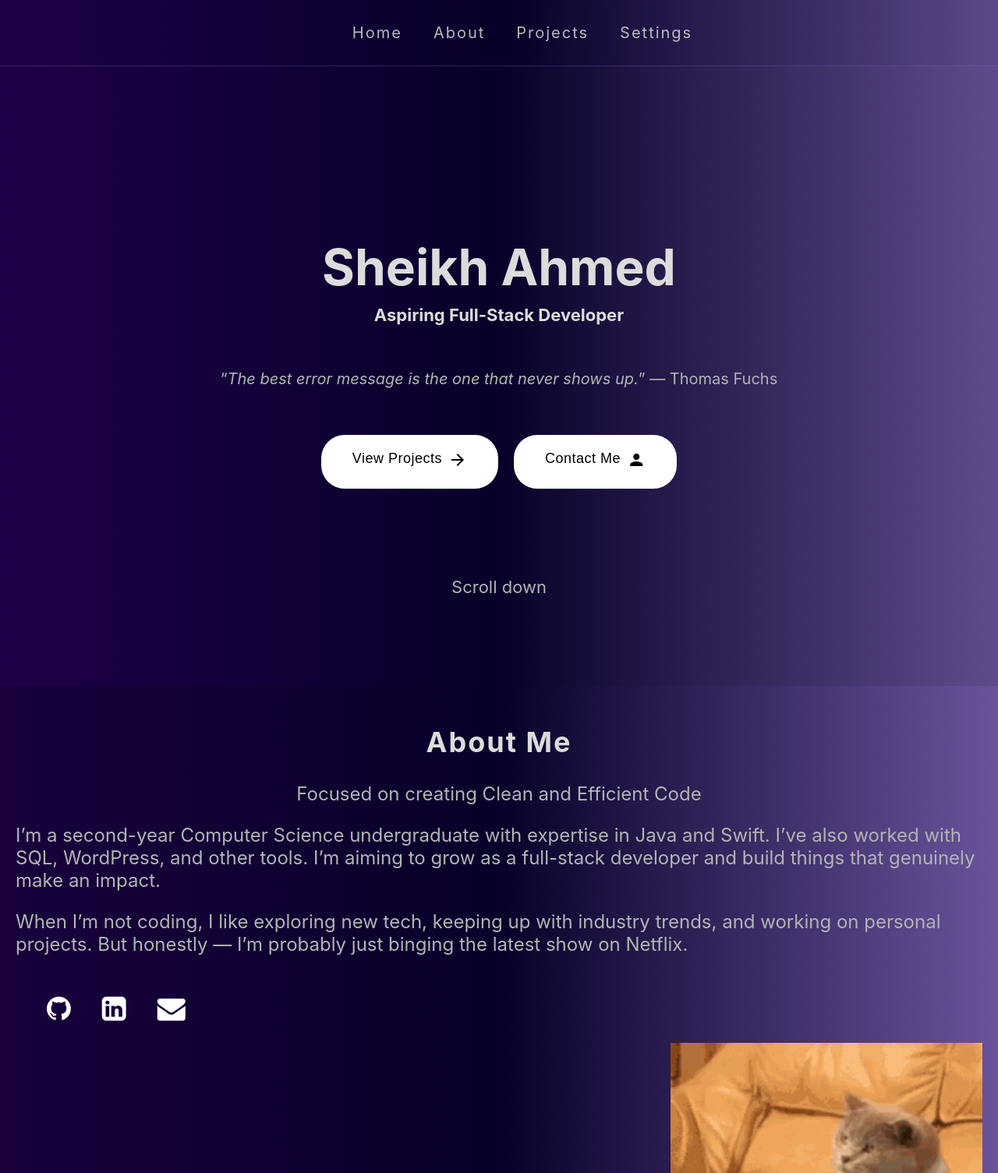
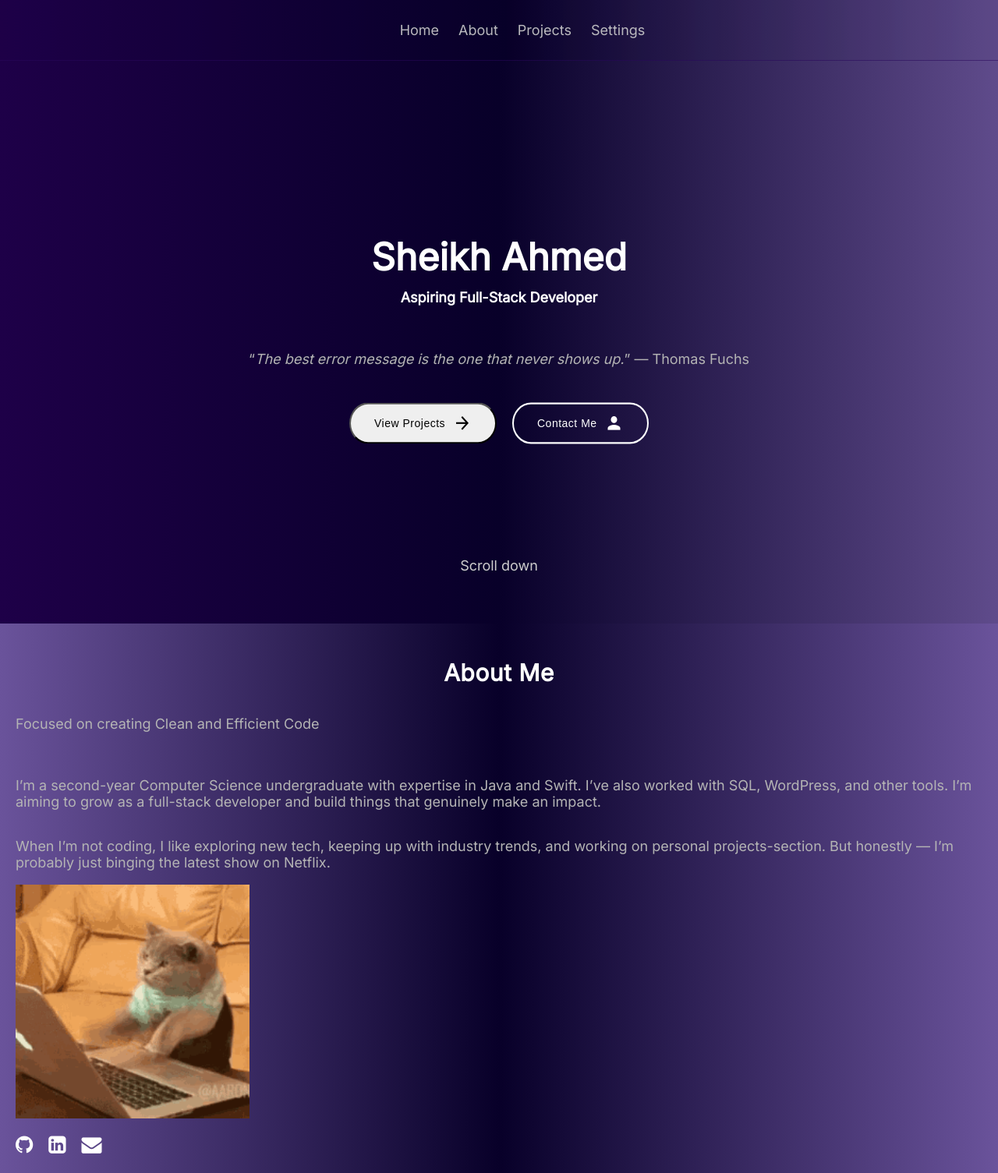
Before and after one commit to sakey01/Portfolio, a plain HTML site: page index.html in a window 1280 px wide. Shown: the top 1505 px of the page at 78% size. Drawn offline with Linux system fonts and the light colour scheme.

Commit message:
ui changes

```diff
--- a/index.html
+++ b/index.html
@@ -1,90 +1,84 @@
 <!DOCTYPE html>
-
 <head>
-    <meta charset="UTF-8" />
-    <title>Sheikh Ahmed</title> <!--Webpage name-->
+    <meta charset="UTF-8">
+    <meta name="viewport" content="width=device-width, initial-scale=1.0">
     <meta name="description" content="Sheikh's Portfolio with projects">
-    <meta name="viewport" content="width=device-width, initial-scale=1" />
-    <link rel="stylesheet" href="main.css" /> <!--CSS file-->
+    <title>Portfolio</title>
+    <link rel="stylesheet" href="styles.css"> <!--CSS file -->
+    <script src="index.js"></script> <!--JS file-->
+    <link href="https://fonts.googleapis.com/css2?family=Inter&display=swap" rel="stylesheet">
     <link rel="stylesheet" href="https://fonts.googleapis.com/icon?family=Material+Icons">  <!--Google icons-->
-    <link href="https://fonts.googleapis.com/css2?family=Roboto&display=swap" rel="stylesheet" />  <!--Roboto font-->
     <link rel="stylesheet" href="https://cdnjs.cloudflare.com/ajax/libs/font-awesome/4.7.0/css/font-awesome.min.css"> <!--Font awesome icons-->
+    <link rel="stylesheet" href="styles.css"> <!-- optional CSS file -->
 </head>
 
 <body>
     <header>
-        <!-- Navigation bar -->
+
         <nav>
-            <ul class="nav-list">
-                <li><a href="#" class="nav-links">Home</a></li>
-                <li><a href="#about-me" class="nav-links">About</a></li>
-                <li><a href="#projects" class="nav-links">Projects</a></li>
-                <li><a href="#" class="nav-links">Settings</a></li>
+            <ul class="nav-menu">
+                <li><a href="#" class="nav-group">Home</a></li>
+                <li><a href="#about-details" class="nav-group">About</a></li>
+                <li><a href="#projects-section" class="nav-group">Projects</a></li>
+                <li><a href="#" class="nav-group">Settings</a></li>
             </ul>
         </nav>
     </header>
 
     <main>
-        <section class="viewport">
-        <!-- Name, title, and quote -->
-            <section class="center-box">
-                <!--Full Name-->
-                <h1 id="my-name">Sheikh Ahmed</h1>
-                <!--Profession-->
-                <h4 class="description">Aspiring Full-Stack Developer</h4>
-                <p id="about">
-                    <!--Quote-->
-                    <q><i>The best error message is the one that never shows up.</i></q> — Thomas Fuchs
+        <section class="viewport center-page">
+            <section class="centered-content">
+            <!--Hero Section-->
+                <h1 id="hero-title">Sheikh Ahmed</h1>
+                <h4 class="hero-description">Aspiring Full-Stack Developer</h4>
+                <p id="about" class="grey-text">
+                    <q><i >The best error message is the one that never shows up.</i></q> — Thomas Fuchs
                 </p>
             </section>
-            <!-- Two buttons -->
-            <section class="button-list">
-                <button class="mybuttons" id="projects-button" onclick="location.href='#projects'">View Projects<span><i class="material-icons">arrow_forward</i></span></button>
-                <button class="mybuttons" id="contact-me-button" onclick="location.href='#contacts'">Contact Me<span><i class="material-icons">person</i></button>
+            <section class="button-group">
+            <!-- Button section -->
+                <button onclick="location.href='#projects-section'">View Projects<i class="material-icons">arrow_forward</i></button>
+                <button id="contact-me-button" onclick="location.href='#contacts'">Contact Me<i class="material-icons">person</i></button>
             </section>
         </section>
         <!-- Scroll down prompt -->
-        <section class="center-box">
-            <a href="#about-me" id="scroll-down" class="scroll-link">Scroll down</a>
+        <section class="centered-content">
+            <a href="#about-details" id="scroll-down">Scroll down</a>
         </section>
 
-
-        <!-- About me section -->
-        <section id="about-me" class="alt-background scroll-anchor page-section">
-            <div class="left-block">
-                <h2 class="sub-headings">About Me</h2>
-                <p class="paragraph-text description">Focused on creating Clean and Efficient Code</p>
-                <!--Who I am-->
-                <p class="paragraph-text">
+        <!-- About section -->
+        <section class="alt-bg scroll-anchor page-section grey-text split-container">
+            <div class="left-container">
+                <h2 class="section-title">About Me</h2>
+                <p class="section-text hero-description">Focused on creating Clean and Efficient Code</p>
+                <p class="section-text ">
                     I’m a second-year Computer Science undergraduate with expertise in Java and Swift. I’ve also worked with SQL, WordPress, and other tools.
                     I’m aiming to grow as a full-stack developer and build things that genuinely make an impact.
                 </p>
-                <!--Hobbies and Interests-->
-                <p class="paragraph-text">
-                    When I’m not coding, I like exploring new tech, keeping up with industry trends, and working on personal projects.
+                <p class="section-text">
+                    When I’m not coding, I like exploring new tech, keeping up with industry trends, and working on personal projects-section.
                     But honestly — I’m probably just binging the latest show on Netflix.
                 </p>
             </div>
-            <!--Socials-->
-            <ul class="icons-list right-block">
-                <li><a href="https://github.com/sakey01" id="github-icon" class="icons-display"><i class="fa fa-github"></i></a></li>
-                <li><a href="https://www.linkedin.com/feed/" id="linkedin-icon" class="icons-display"><i class="fa fa-linkedin-square"></i></a></li>
-                <li><a href="" id="mail-icon" class="icons-display"><i class="fa fa-envelope"></i></a></li>
-            </ul>
-            <div>
-                <img src="codinggif.gif" alt="coding cat">
+
+            <div class="right-container">
+                <img src="codinggif.gif" alt="coding cat" class="centered-content">
+                <ul class="icons-list right-block">
+                    <li><a href="https://github.com/sakey01" id="github-icon" class="icons-display"><i class="fa fa-github"></i></a></li>
+                    <li><a href="https://www.linkedin.com/feed/" id="linkedin-icon" class="icons-display"><i class="fa fa-linkedin-square"></i></a></li>
+                    <li><a href="mailto:sheikh36ahmed@gamil.com" id="mail-icon" class="icons-display"><i class="fa fa-envelope"></i></a></li>
+                </ul>
             </div>
         </section>
 
-
         <!-- Projects section -->
-        <section id="projects" class="scroll-anchor page-section">
-            <h2 class="sub-headings">Projects</h2>
-            <p class="paragraph-text">
-                Here are some of the projects I've worked on, showcasing my skills in web development and software
+        <section id="projects-section" class="scroll-anchor page-section">
+            <h2 class="section-title">Projects</h2>
+            <p class="section-text">
+                Here are some of the projects-section I've worked on, showcasing my skills in web development and software
                 engineering.
             </p>
-            <ul class="paragraph-text">
+            <ul class="section-text">
                 <li><strong>Portfolio Website:</strong> A responsive website built with HTML, CSS, and JavaScript to
                     showcase my skills and work.</li>
                 <li><strong>Task Manager App:</strong> A Swift-based iOS app for managing daily tasks and reminders.</li>
@@ -95,13 +89,13 @@
     </main>
 
 
-    <!-- Contact info + more -->
     <footer>
+        <!-- Contact section-->
         <section id="contacts" class="alt-background scroll-anchor page-section">
-            <h2 class="sub-headings">Contacts</h2>
-            <p class="description">Let's work together</p>
+            <h2 class="section-title">Contacts</h2>
+            <p class="hero-description">Let's work together</p>
             <h3>Get in Touch</h3>
-            <p class="paragraph-text">If you have a project in mind and want someone to help, I'm more than happy to look in
+            <p class="section-text">If you have a project in mind and want someone to help, I'm more than happy to look in
                 to it. Feel free to shoot me a email
             </p>
             <!--Socials-->
@@ -112,10 +106,10 @@
             </ul>
             <!--Input field-->
             <form action="/submit" method="POST">
-                <input type="text" name="fname" placeholder="Your Name" id="input-name" class="input-box" required>
-                <input type="email" name="email" placeholder="Your Email" id="input-email" class="input-box" required>
-                <input type="text" name="message" placeholder="Your Message" id="input-message" class="input-box" required>
-                <button id="submit-form-button" class="">Send Message<span><i id="paper-plane" class="fa fa-paper-plane"></i></span></i></button>
+                <input type="text" name="fname" placeholder="Your Name" id="input-name" class="form-field" required>
+                <input type="email" name="email" placeholder="Your Email" id="input-email" class="form-field" required>
+                <input type="text" name="message" placeholder="Your Message" id="message-box" class="form-field" required>
+                <button id="submit-btn" class="">Send Message<i id="paper-plane" class="fa fa-paper-plane"></i></i></button>
             </form>
         </section>
     </footer>
--- /dev/null
+++ b/index.js
@@ -0,0 +1,9 @@
+function greet(){
+ console.log('hello guys');
+}
+
+function add(n) {
+    return n*n;
+}
+
+console.log(square(3));
--- /dev/null
+++ b/styles.css
@@ -0,0 +1,181 @@
+html {
+  scroll-behavior: smooth;
+}
+
+body {
+  margin: 0px;
+  font-family: 'Inter', sans-serif;
+  color: rgb(255, 255, 255);
+  background: linear-gradient(to left, #5F4B8B, #080029, #1e0048);
+  font-size: 18px;
+}
+
+nav {
+  position: fixed;
+  width: 100%;
+  display: flex;
+  justify-content: center;
+  background: linear-gradient(to left, #5F4B8B, #080029, #1e0048);
+  opacity: 90%;
+  z-index: 1000;
+  border-bottom: 0.5px solid rgba(43, 9, 94, 0.6);
+  padding: 10px;
+}
+
+.nav-menu {
+  list-style: none;
+  display: flex;
+  justify-content: center;
+  gap: 25px;
+}
+
+a {
+  color: rgb(205, 205, 205);
+  text-decoration: none;
+}
+
+a:hover {
+  color: white;
+}
+
+.viewport {
+  height: 100vh;
+  position: relative;
+  top: 25vh;
+}
+
+.centered-content {
+  display: flex;
+  flex-direction: column;
+  align-items: center;
+  justify-content: center;
+}
+
+#hero-title {
+  font-size: 48px;
+  margin: 100px 0 0 0;
+}
+
+.hero-description {
+  margin-top: 12px;
+  margin-bottom: 40px;
+}
+
+#about-section {
+  margin-top: 4vw;
+  color: rgb(180, 180, 180);
+  text-align: center;
+}
+
+.button-group {
+  display: flex;
+  justify-content: center;
+  gap: 20px;
+  text-align: center;
+  margin-top: 30px;
+}
+
+button {
+  display: inline-flex;
+  align-items: center;
+  padding: 10px 30px 10px 30px;
+  border-radius: 40px;
+  font-size: 14px;
+  cursor: pointer;
+  letter-spacing: 0.5px;
+  transform: scaleY(1.1);
+  gap: 10px;
+}
+
+button:hover {
+  background-color: #d4d4d4;
+  transition: width 2s;
+}
+
+#contact-me-button {
+  background: transparent;
+  border-style: solid;
+  border-color: white;
+  border-width: 2px;
+  color: white;
+}
+
+#scroll-down {
+  position: absolute;
+  bottom: 8vh;
+}
+
+.alt-bg {
+  background: linear-gradient(to left, #6a539b, #080029, #6a539b);
+}
+
+.scroll-anchor {
+  scroll-margin-top: 80px;
+}
+
+.page-section {
+  display: grid;
+  flex-direction: column;
+  justify-content: center;
+  padding: 20px;
+}
+
+.left-container, .right-container {
+  flex: 1;
+  display: flex;
+  flex-direction: column;
+  justify-content: left;
+}
+
+.section-title {
+  font-size: 30px;
+  text-align: center;
+  letter-spacing: 0.5px;
+  color: white;
+}
+
+.grey-text {
+  color: rgb(180, 180, 180);
+}
+
+.icons-display {
+  color: white;
+  font-size: 26px;
+  margin-right: 20px;
+}
+.icons-list {
+  list-style: none;
+  display: flex;
+  padding: 0;
+}
+
+img {
+  width: 300px;
+  display: flex;
+  align-items: center;
+}
+
+.form-field {
+  display: flex;
+  flex-direction: column;
+  padding: 20px 300px 20px 20px;
+  margin-bottom: 24px;
+  border-radius: 14px;
+  background: none;
+  opacity: 90%;
+  border-color: rgb(200, 200, 200);
+  letter-spacing: 2px;
+}
+
+#submit-btn {
+  padding: 20px 300px 20px 20px;
+  align-items: center;
+  border-radius: 14px;
+  letter-spacing: 0.5px;
+  font-weight: 540;
+}
+
+#message-box {
+  padding: 20px 300px 100px 20px;
+  position: relative;
+}
```
